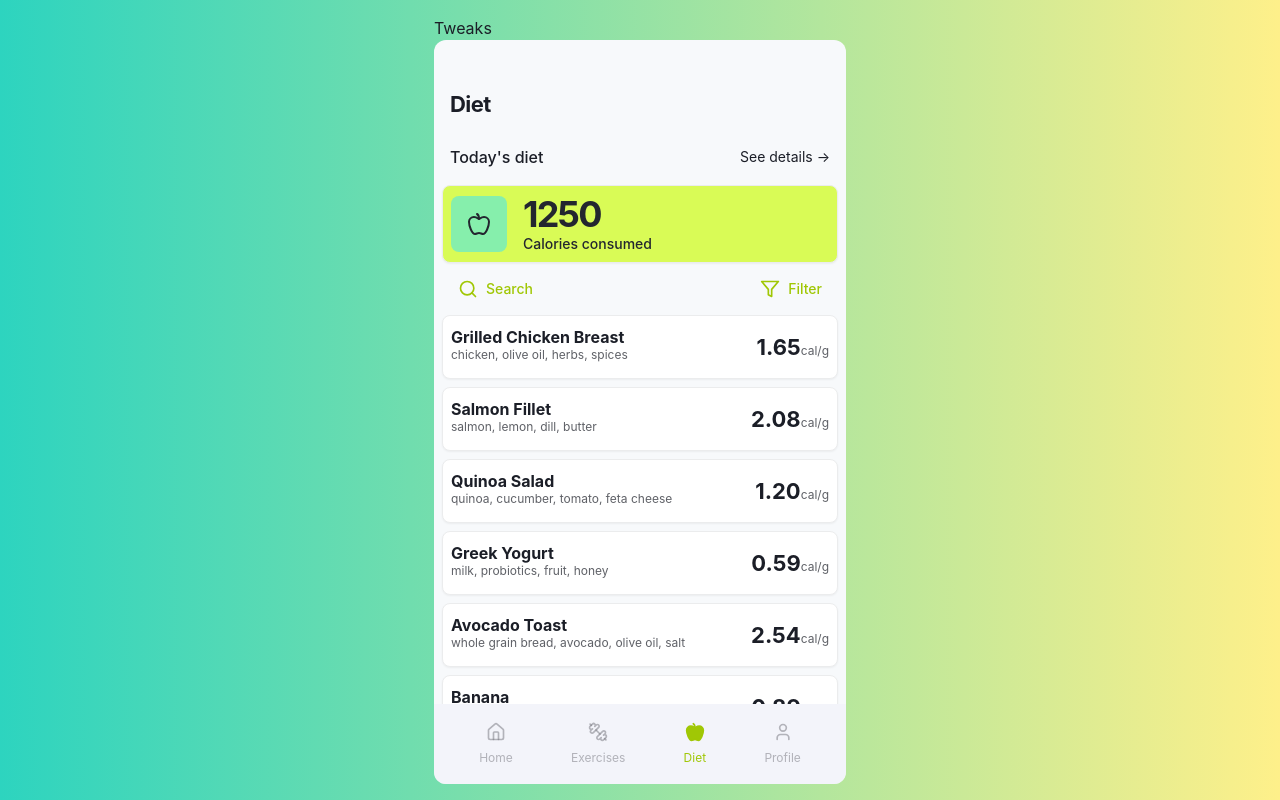
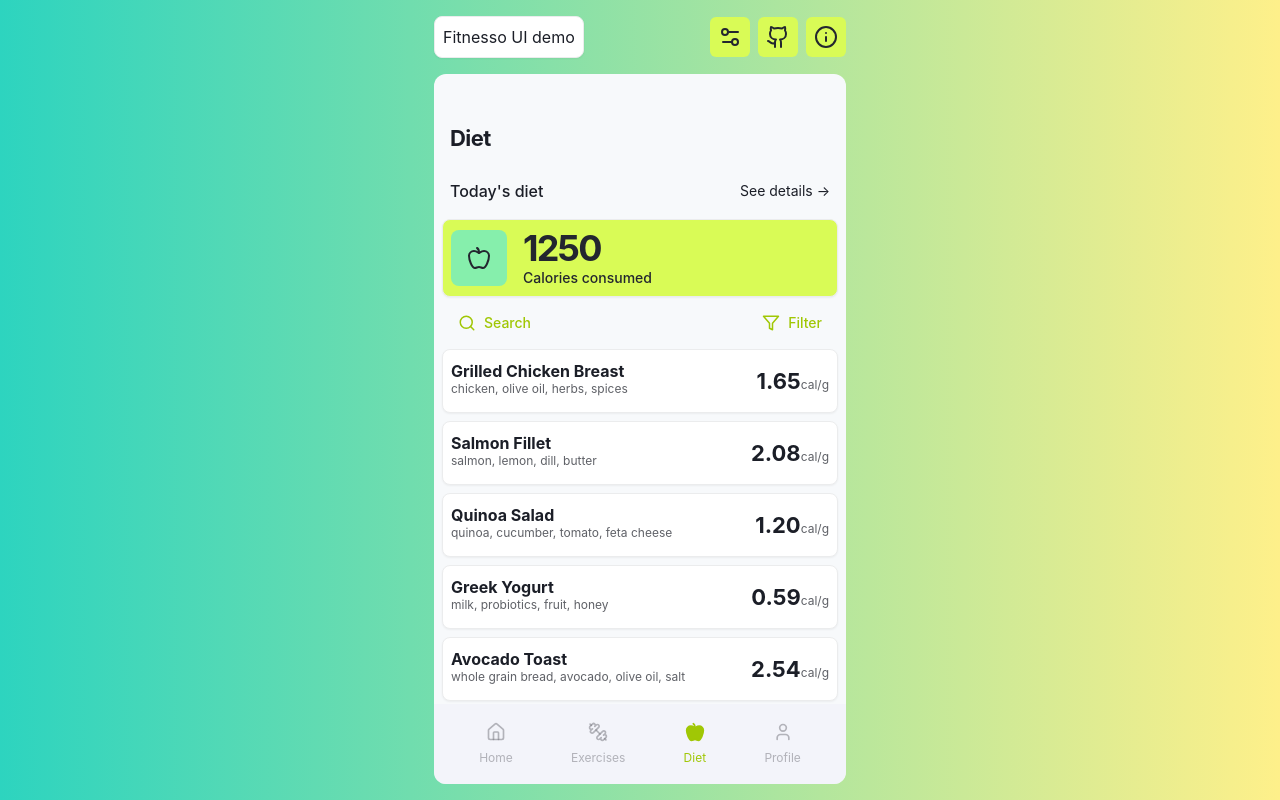
Before and after one commit to Rich1997/fitnesso-design-demo, a React (Vite) app: page /diet in a window 1280 px wide. Built offline with nearby package versions, Linux system fonts and the light colour scheme; a web font is replaced by a local one.

Commit message:
Add topbar

```diff
--- a/src/components/Screen.tsx
+++ b/src/components/Screen.tsx
@@ -1,12 +1,12 @@
 import Layout from "./Layout";
-import SettingsDrawer from "./SettingsDrawer";
+import Topbar from "./Topbar";
 
 const Screen = () => {
     return (
         <div className="relative flex min-h-patch flex-col sm:px-8 p-0 bg-gradient-to-r from-teal-400 to-yellow-200 items-center justify-center">
-            <div className="sm:w-[412px] w-screen h-dvh max-h-[915px] sm:py-4 pt-4 pb-0">
-                <SettingsDrawer />
-                <div className="bg-background rounded-xl overflow-clip h-[calc(100%-24px)]">
+            <div className="sm:w-[412px] w-screen min-w-0 h-dvh sm:max-h-[915px] max-h-auto sm:py-4 pt-4 pb-0">
+                <Topbar />
+                <div className="bg-background rounded-xl overflow-clip h-[calc(100%-58px)]">
                     <Layout />
                 </div>
             </div>
--- a/src/components/SettingsDrawer.tsx
+++ b/src/components/SettingsDrawer.tsx
@@ -1,16 +1,20 @@
 import { Drawer, DrawerTrigger, DrawerContent } from "@/components/ui/drawer";
+import { Button } from "@/components/ui/button";
 import { useMediaQuery } from "usehooks-ts";
+import { Settings2 } from "lucide-react";
 
 const SettingsDrawer = () => {
     const isDesktop = useMediaQuery("(min-width: 640px)");
 
     return (
-        <div className="w-full flex justify-start">
-            <Drawer direction={`${isDesktop ? "left" : "bottom"}`}>
-                <DrawerTrigger>Tweaks</DrawerTrigger>
-                <DrawerContent>Hello</DrawerContent>
-            </Drawer>
-        </div>
+        <Drawer direction={`${isDesktop ? "left" : "bottom"}`}>
+            <DrawerTrigger asChild>
+                <Button className="p-2">
+                    <Settings2 />
+                </Button>
+            </DrawerTrigger>
+            <DrawerContent>Hello</DrawerContent>
+        </Drawer>
     );
 };
 
--- /dev/null
+++ b/src/components/Topbar.tsx
@@ -0,0 +1,32 @@
+import { Github, Info } from "lucide-react";
+import SettingsDrawer from "./SettingsDrawer";
+import { Button } from "@/components/ui/button";
+import { Link } from "react-router-dom";
+import { Card } from "./ui/card";
+
+const Topbar = () => {
+    return (
+        <div className="w-full flex justify-between pb-4 px-4 sm:px-0 gap-2 items-center">
+            <Card className="p-2">Fitnesso UI demo</Card>
+            <div className="flex gap-2">
+                <SettingsDrawer />
+                <Link to={"https://github.com/Rich1997/fitnesso-design-demo"} target="_blank" rel="noopener noreferrer">
+                    <Button className="p-2">
+                        <Github />
+                    </Button>
+                </Link>
+                <Link
+                    to={"https://github.com/Rich1997/fitnesso-design-demo/blob/master/README.md"}
+                    target="_blank"
+                    rel="noopener noreferrer"
+                >
+                    <Button className="p-2">
+                        <Info />
+                    </Button>
+                </Link>
+            </div>
+        </div>
+    );
+};
+
+export default Topbar;
--- a/src/components/UI snippets/ActionBar.tsx
+++ b/src/components/UI snippets/ActionBar.tsx
@@ -48,11 +48,11 @@ const ActionBar: React.FC<ActionBarProps> = ({ allItems }) => {
     return (
         <div className="flex justify-between items-center pb-4 text-accent font-medium">
             <div className="flex gap-2 text-sm items-center">
-                <Search size={20} />
+                <Search size={18} />
                 Search
             </div>
             <div className="flex gap-2 text-sm items-center">
-                <Filter size={20} />
+                <Filter size={18} />
                 Filter
             </div>
         </div>
```
